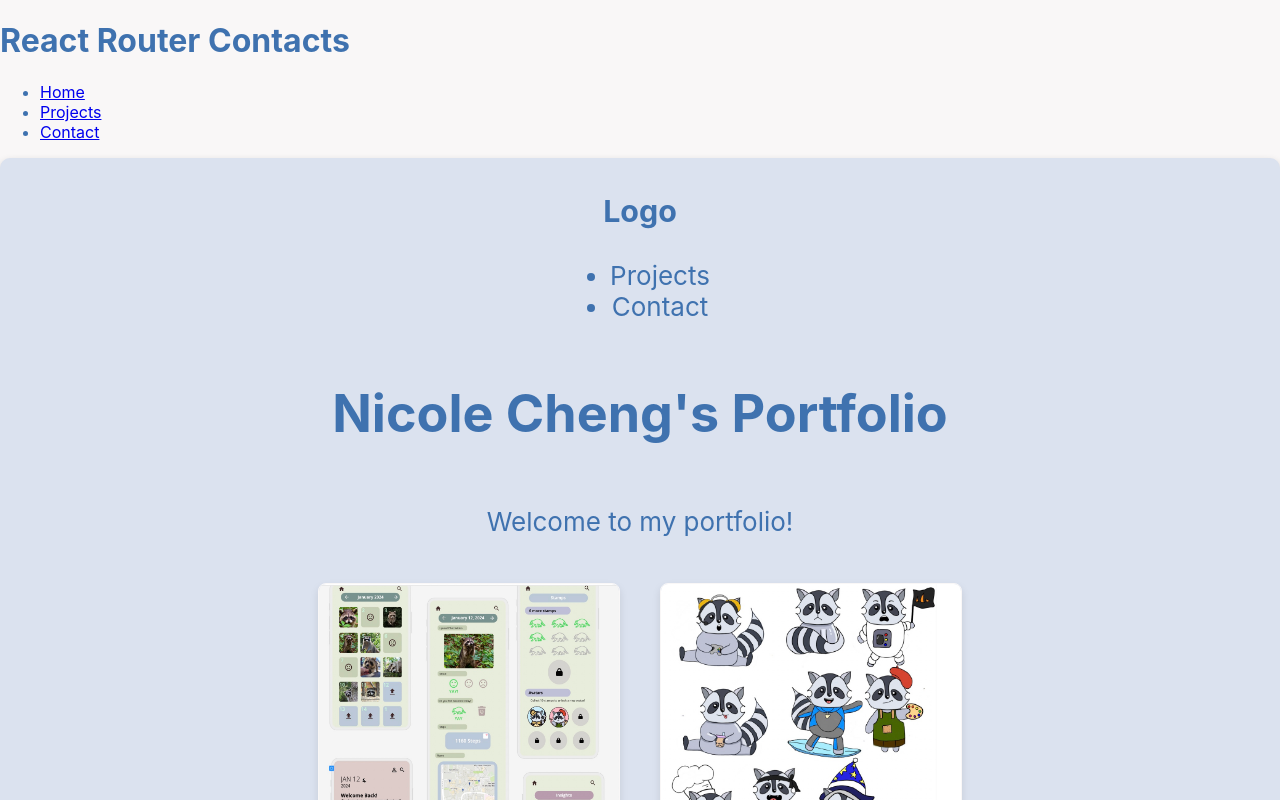
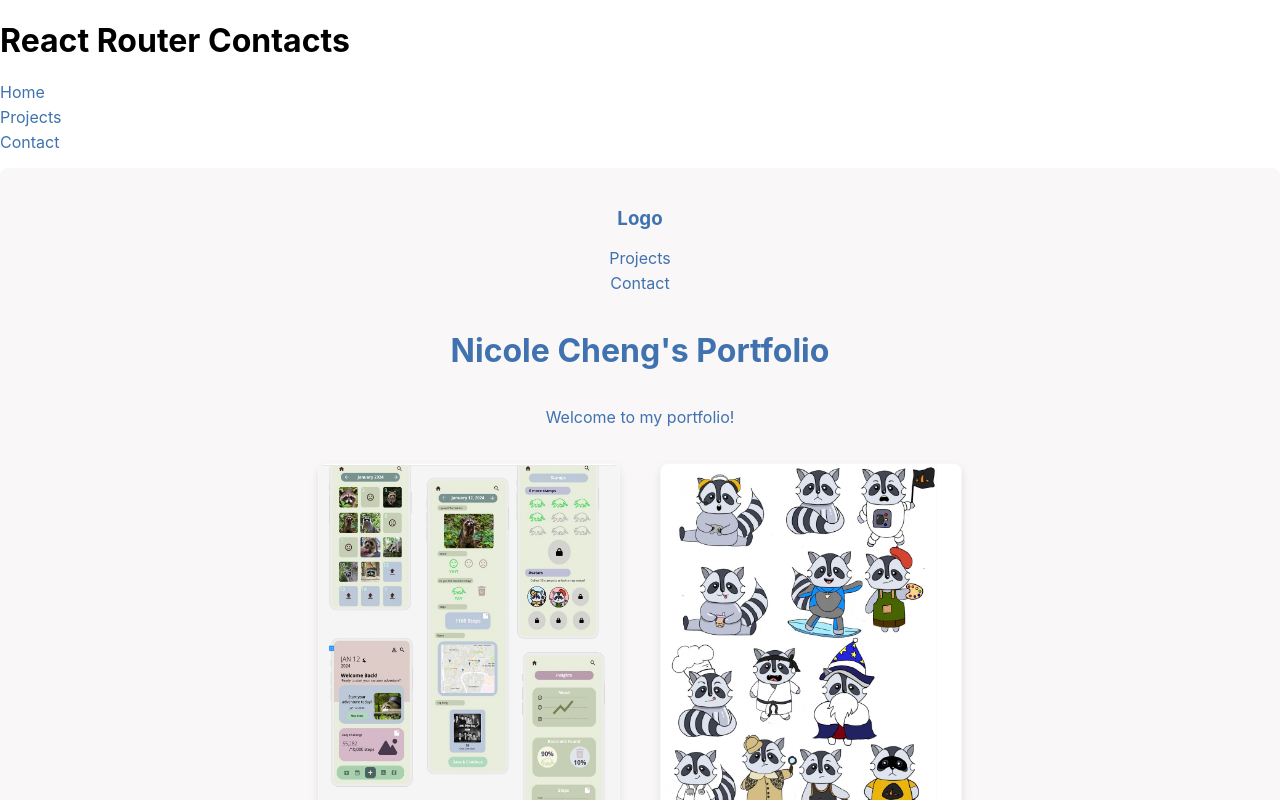
Before and after one commit to nicolecheng7603/COGS125, a React (Create React App) app: page / in a window 1280 px wide. Shown: the top 800 px of the page. Built offline with nearby package versions, Linux system fonts and the light colour scheme.

Commit message:
Update App.css

```diff
--- a/src/App.css
+++ b/src/App.css
@@ -1,56 +1,71 @@
 /* App.css */
-.App {
+
+/* Navigation styles */
+.navigation {
+  display: flex;
+  justify-content: flex-start; /* Align to the left */
+  gap: 20px;
+  background-color: #dbe2ef;
+  border-radius: 10px;
+  padding: 10px 20px;
+  width: fit-content; /* Adjust width to fit content */
+}
+
+.nav-links {
+  list-style: none;
+  padding: 0;
+  margin: 0;
+  display: flex;
+  flex-direction: column;
+}
+
+.nav-links li {
+  margin: 5px 0;
+}
+
+a {
+  text-decoration: none;
+  color: #3f72af;
+}
+/* Header styles */
+.App-header {
+  display: flex;
+  flex-direction: column;
+  align-items: center; /* Centers horizontally */
+  justify-content: center; /* Centers vertically */
+  min-height: 50vh;
+  text-align: center;
+  background-color: #f9f7f7; /* Change the background color */
+  color: #3f72af; /* Pastel blue */
+  border-radius: 8px;
+  padding: 20px;
+}
+
+/* Main content styles */
+main {
   text-align: center;
 }
 
-.App-logo {
-  height: 40vmin;
-  pointer-events: none;
+/* Unordered list and list item styles */
+ul {
+  list-style: none;
+  padding: 0;
 }
 
-@media (prefers-reduced-motion: no-preference) {
-  .App-logo {
-    animation: App-logo-spin infinite 20s linear;
-  }
+li {
+  margin: 5px 0;
 }
 
-.App-header {
-  background-color: #dbe2ef; /* Pastel light blue */
-  min-height: 100vh;
-  display: flex;
-  flex-direction: column;
-  align-items: center;
-  justify-content: center;
-  font-size: calc(10px + 2vmin);
+a {
+  text-decoration: none;
   color: #3f72af; /* Pastel blue */
-  border-radius: 10px;
-  box-shadow: 0px 4px 8px rgba(0, 0, 0, 0.2);
 }
 
-.App-link {
-  color: #61dafb; /* Keep this or adjust to your preferred pastel color */
+.flash-card {
+  background: #fff;
+  padding: 20px;
+  border-radius: 10px;
+  box-shadow: 0 4px 8px rgba(0, 0, 0, 0.1);
+  max-width: 500px;
+  margin: 20px auto;
 }
-
-@keyframes App-logo-spin {
-  from {
-    transform: rotate(0deg);
-  }
-  to {
-    transform: rotate(360deg);
-  }
-}
-
-/* Add additional styles for pastel theme */
-body {
-  background-color: #f9f7f7; /* Pastel light grey */
-  color: #3f72af; /* Pastel blue for text */
-  font-family: 'Arial', sans-serif;
-}
-
-footer {
-  margin-top: 20px;
-  background-color: #dbe2ef; /* Same as header */
-  padding: 10px;
-  border-radius: 5px;
-  color: #3f72af; /* Pastel blue */
-}
```
